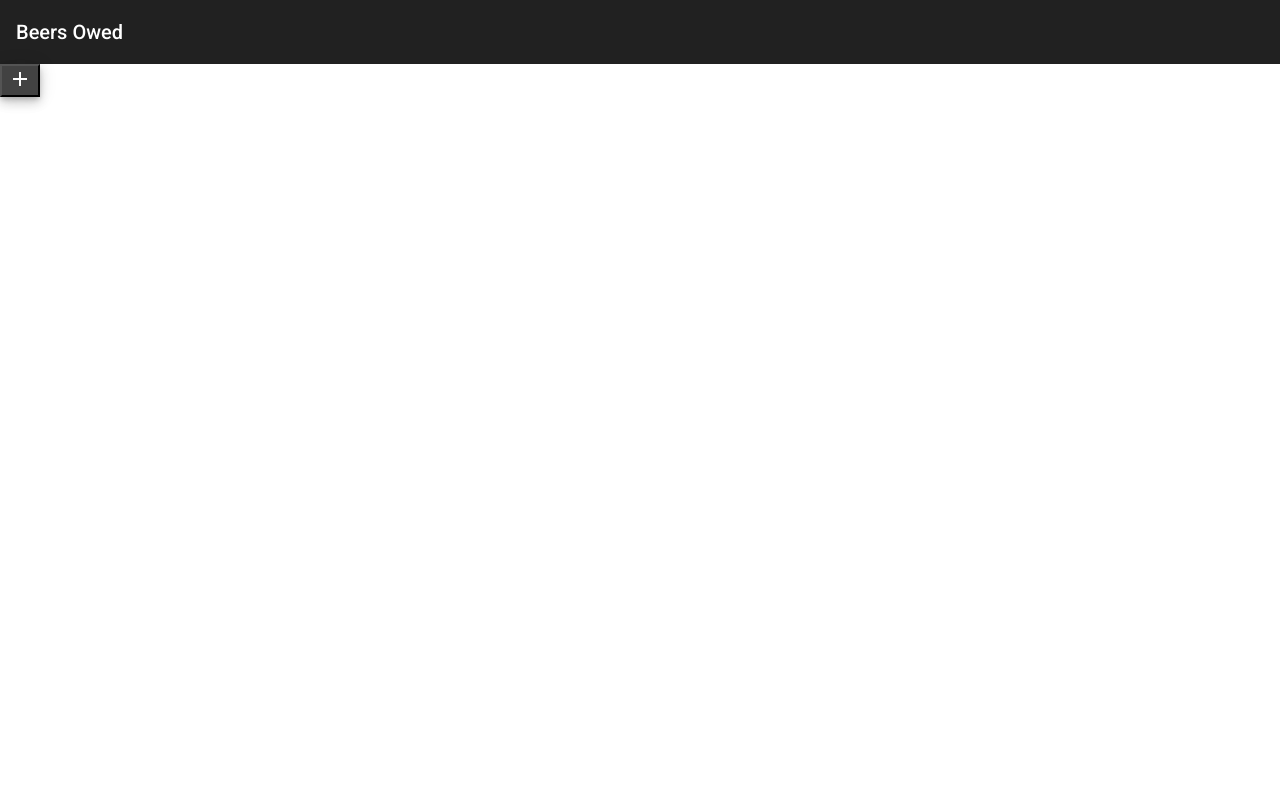
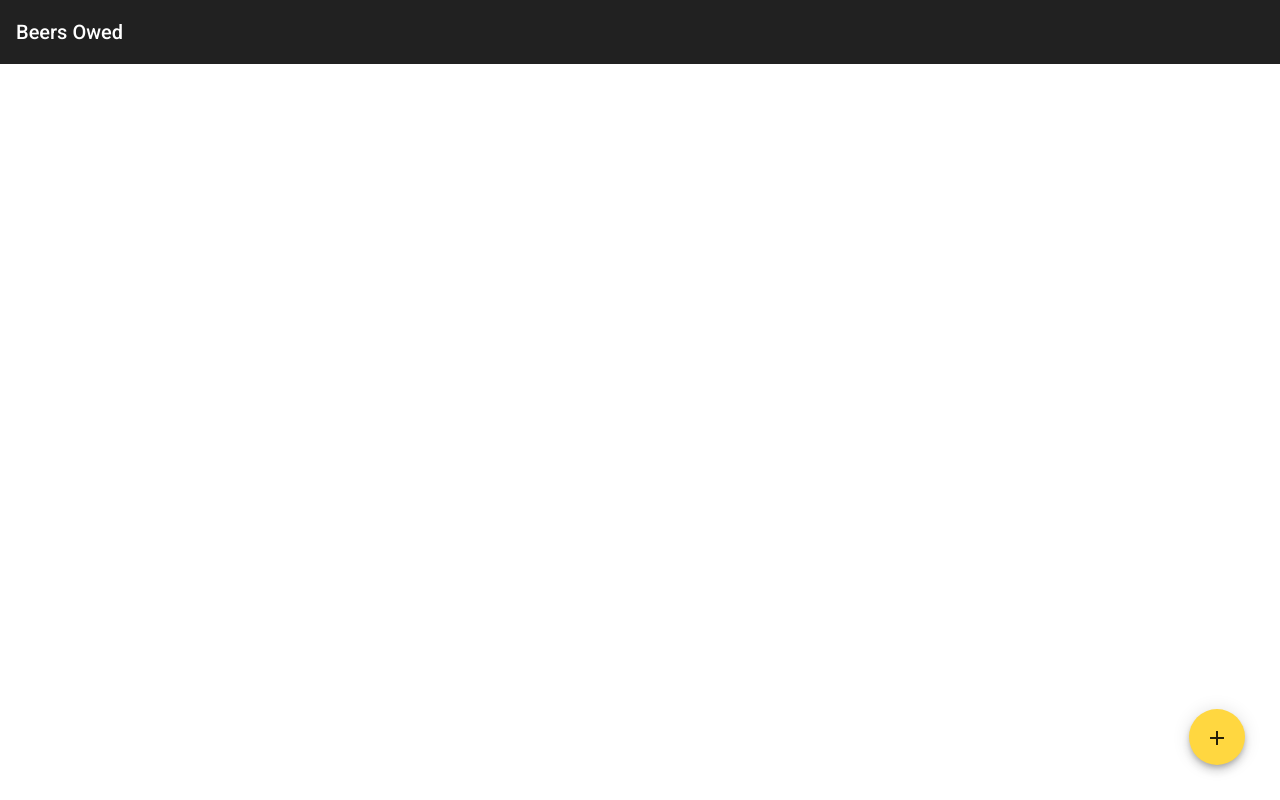
Before and after one commit to Napear/BeersOwed, an Angular app: page / in a window 1280 px wide. Built offline with nearby package versions, Linux system fonts and the light colour scheme.

Commit message:
Add buttong added to lower left

```diff
--- a/src/app/friend-dash/friend-dash.component.html
+++ b/src/app/friend-dash/friend-dash.component.html
@@ -1,3 +1,5 @@
-<button mat-fab class="mat-fab mat-fab-bottom-right">
-  <mat-icon>add</mat-icon>
-</button>
+<div>
+  <button mat-fab class="fab-bottom-right">
+    <mat-icon>add</mat-icon>
+  </button>
+</div>
--- a/src/app/friend-dash/friend-dash.component.ts
+++ b/src/app/friend-dash/friend-dash.component.ts
@@ -3,7 +3,12 @@ import { Component, OnInit } from '@angular/core';
 @Component({
   selector: 'beers-friend-dash',
   templateUrl: './friend-dash.component.html',
-  styles: [
+  styles: [`.fab-bottom-right {
+                    position: fixed;
+                    right: 35px;
+                    bottom: 35px;
+                    z-index: 100;
+          }`
   ],
 })
 export class FriendDashComponent implements OnInit {
```
Also changed, not shown: src/app/friend-dash/friend-dash.module.ts (+4 -3 lines).
